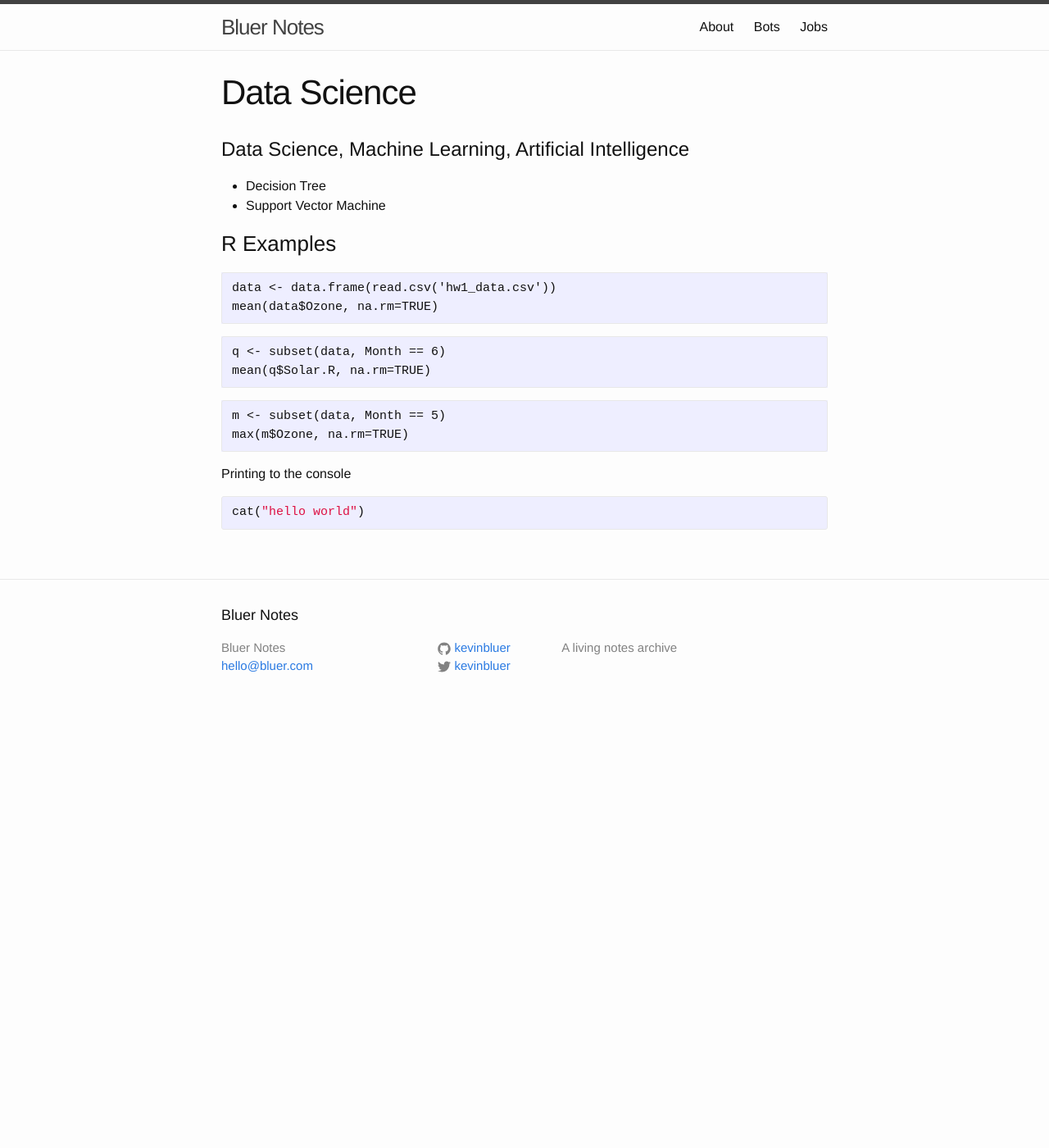
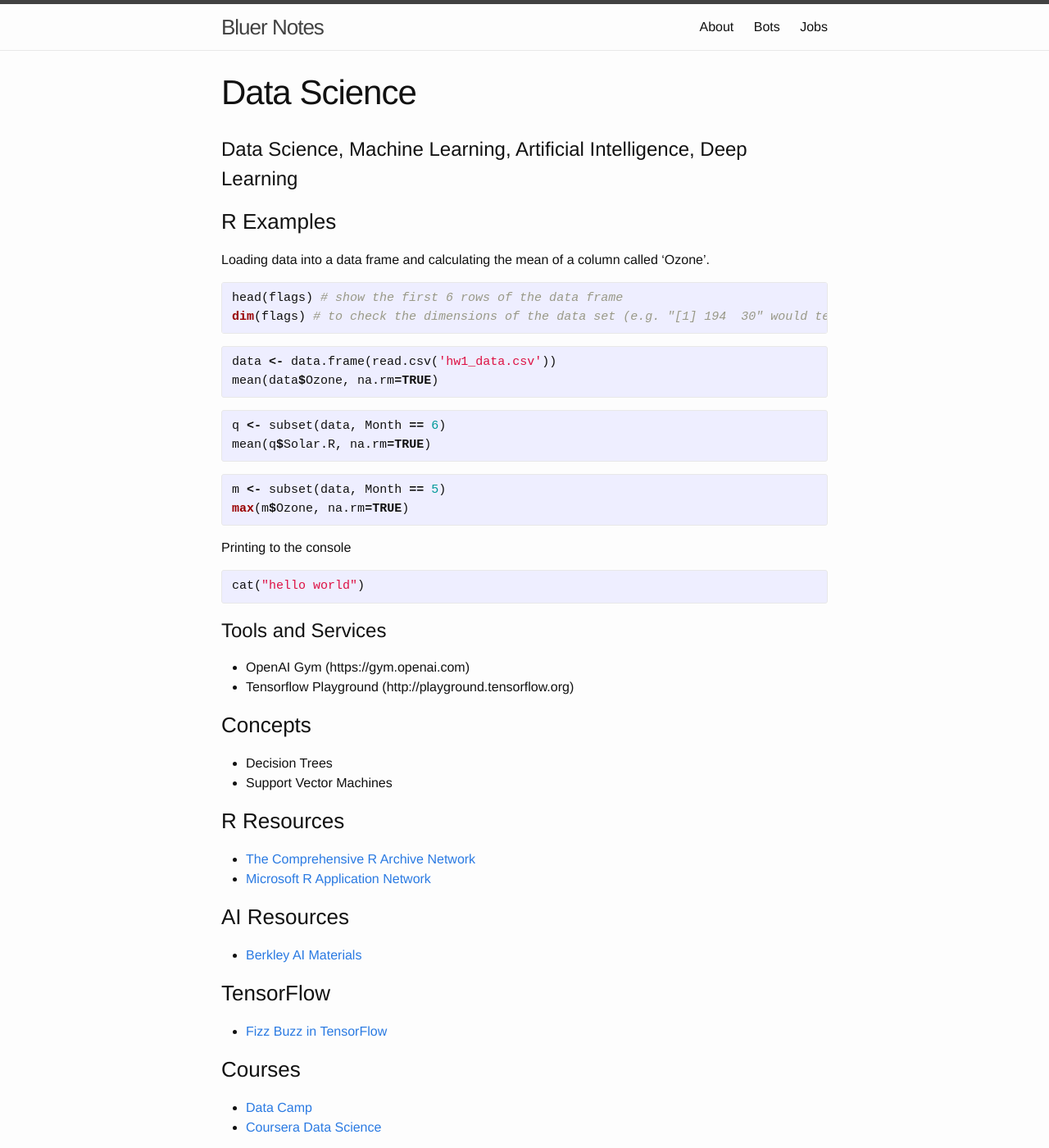
Before and after one commit to kevinbluer/bluer-notes-jekyll, a Jekyll site: the page built from data.md, in a window 1280 px wide and 1400 px high. Shown: the whole window at 82% size. Built offline with Jekyll 4.4.1, drawn with Linux system fonts in a browser that asks for light colours; some of the changed text lies outside the part shown.

Commit message:
various updates

````diff
--- a/data.md
+++ b/data.md
@@ -4,30 +4,66 @@ title: Data Science
 permalink: /data-ml-ai/
 ---
 
-# Data Science, Machine Learning, Artificial Intelligence
-
-- Decision Tree
-- Support Vector Machine
+# Data Science, Machine Learning, Artificial Intelligence, Deep Learning
 
 ### R Examples
 
-```
+Loading data into a data frame and calculating the mean of a column called 'Ozone'.
+
+{% highlight r %}
+head(flags) # show the first 6 rows of the data frame
+dim(flags) # to check the dimensions of the data set (e.g. "[1] 194  30" would tell us "that there are 194 rows, or observations, and 30 columns, or variables")
+{% endhighlight %}
+
+{% highlight r %}
 data <- data.frame(read.csv('hw1_data.csv'))
 mean(data$Ozone, na.rm=TRUE)
-```
+{% endhighlight %}
 
-```
+{% highlight r %}
 q <- subset(data, Month == 6)
 mean(q$Solar.R, na.rm=TRUE)
-```
+{% endhighlight %}
 
-```
+{% highlight r %}
 m <- subset(data, Month == 5)
 max(m$Ozone, na.rm=TRUE)
-```
+{% endhighlight %}
 
 Printing to the console
 
 {% highlight r %}
 cat("hello world")
 {% endhighlight %}
+
+# Tools and Services
+
+- OpenAI Gym (https://gym.openai.com)
+- Tensorflow Playground (http://playground.tensorflow.org)
+
+### Concepts
+
+- Decision Trees
+- Support Vector Machines
+
+### R Resources
+
+- [The Comprehensive R Archive Network](https://cran.r-project.org)
+- [Microsoft R Application Network](https://mran.microsoft.com)
+
+### AI Resources
+
+- [Berkley AI Materials](http://ai.berkeley.edu/lecture_videos.html)
+
+### TensorFlow
+
+- [Fizz Buzz in TensorFlow](http://joelgrus.com/2016/05/23/fizz-buzz-in-tensorflow/)
+
+### Courses
+
+- [Data Camp](https://www.datacamp.com)
+- [Coursera Data Science](https://www.coursera.org/specializations/jhu-data-science)
+
+### Data Sets
+
+- [Flags dataset from the UCI Machine Learning Repository](http://archive.ics.uci.edu/ml/datasets/Flags)
````
Also changed, not shown: networking-tools.md (added, +2 -0 lines), node.md (added, +3 -0 lines), quotes.md (added, +1 -0 lines).
